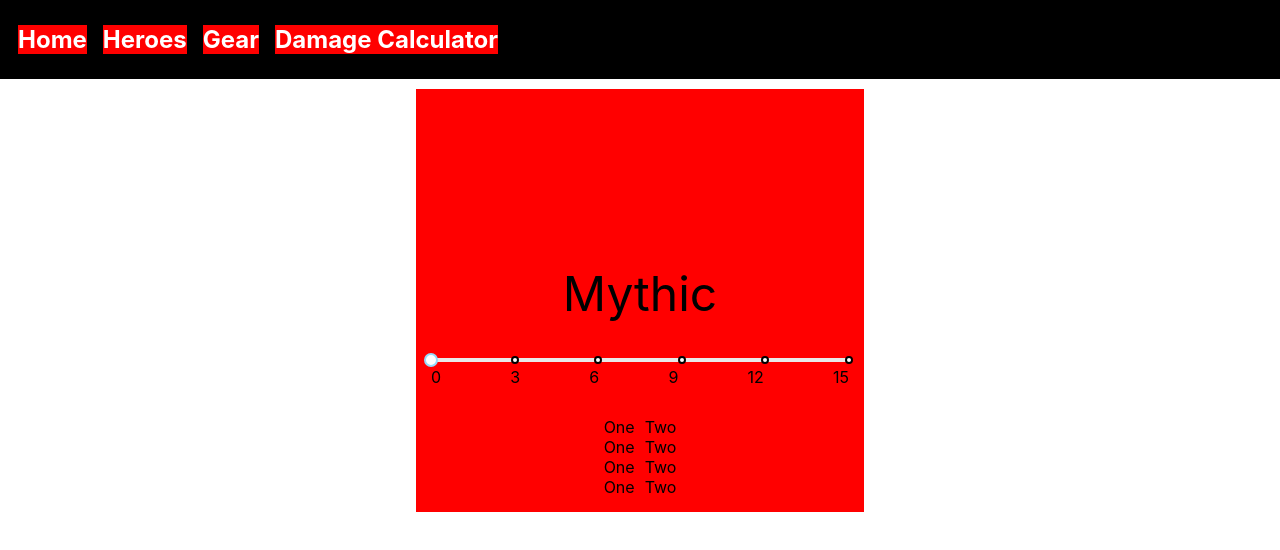
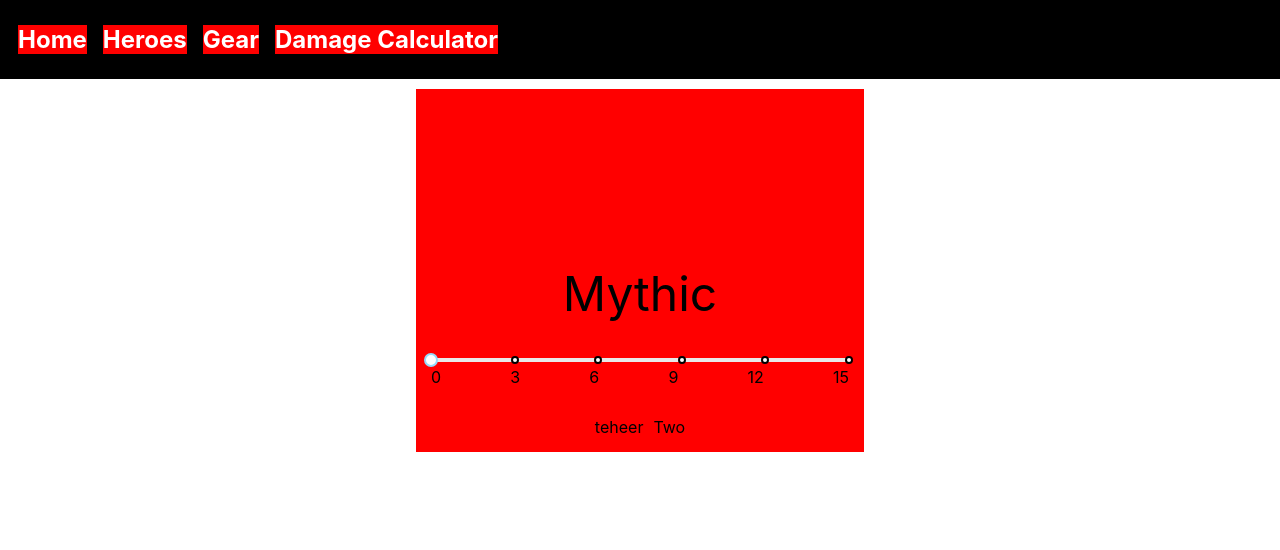
Before and after one commit to Cameronl14320/epic7-helper, a Next.js app: page /Gear/gear in a window 1280 px wide. Shown: the top 550 px of the page. Built offline with nearby package versions, Linux system fonts and the light colour scheme.

Commit message:
implementing changeable gearsub

```diff
--- a/components/shared/stats/gearSub.tsx
+++ b/components/shared/stats/gearSub.tsx
@@ -9,14 +9,27 @@ const subStyle = {
     }
 }
 
-export default function GearSub() {
+export default class GearSub extends Component<{}, {name : string, min : number, max : number}> {
+
+    name: string;
+    min: number;
+    max: number;
+
+    constructor(props) {
+        super(props);
+        this.name = props.name;
+        this.min = props.min;
+        this.max = props.max;
+    }
+
+    render() {
         return (
             <>
                 <Box sx={{
                     display: 'inline-grid',
                 }}>
                     <Box style={subStyle.style}>
-                    One
+                        {this.name}
                     </Box>
                     <Box style={subStyle.style}>
                         Two
@@ -25,3 +38,4 @@ export default function GearSub() {
             </>
         )
     }
+}
--- a/pages/Gear/gear.tsx
+++ b/pages/Gear/gear.tsx
@@ -11,6 +11,8 @@ var firstStat = 0;
 var secondStat = 1;
 var thirdStat = 2;
 var fourthStat = 3;
+
+
 
 const gearStyle = {
     wrapper: {
@@ -77,6 +79,7 @@ function changeRarity() {
 }
 
 export default function Gear() {
+    const firstStatRow = new GearSub({name:"hello"});
     return (
         <Box sx={gearStyle.wrapper}>
             <Box sx={gearStyle.grid}>
@@ -115,16 +118,7 @@ export default function Gear() {
 
                 <Box sx={gearStyle.grid.thirdRow}>
                     <Box sx={gearStyle.grid.thirdRow.stat}>
-                        <GearSub/>
-                    </Box>
-                    <Box sx={gearStyle.grid.thirdRow.stat}>
-                        <GearSub/>
-                    </Box>
-                    <Box sx={gearStyle.grid.thirdRow.stat}>
-                        <GearSub/>
-                    </Box>
-                    <Box sx={gearStyle.grid.thirdRow.stat}>
-                        <GearSub/>
+                        <GearSub {... {name:"teheer"}}/>
                     </Box>
                 </Box>
             </Box>
```
Also changed, not shown: components/shared/game/substats.tsx (+9 -5 lines). Lines whose indentation alone changed are shown as unchanged.
